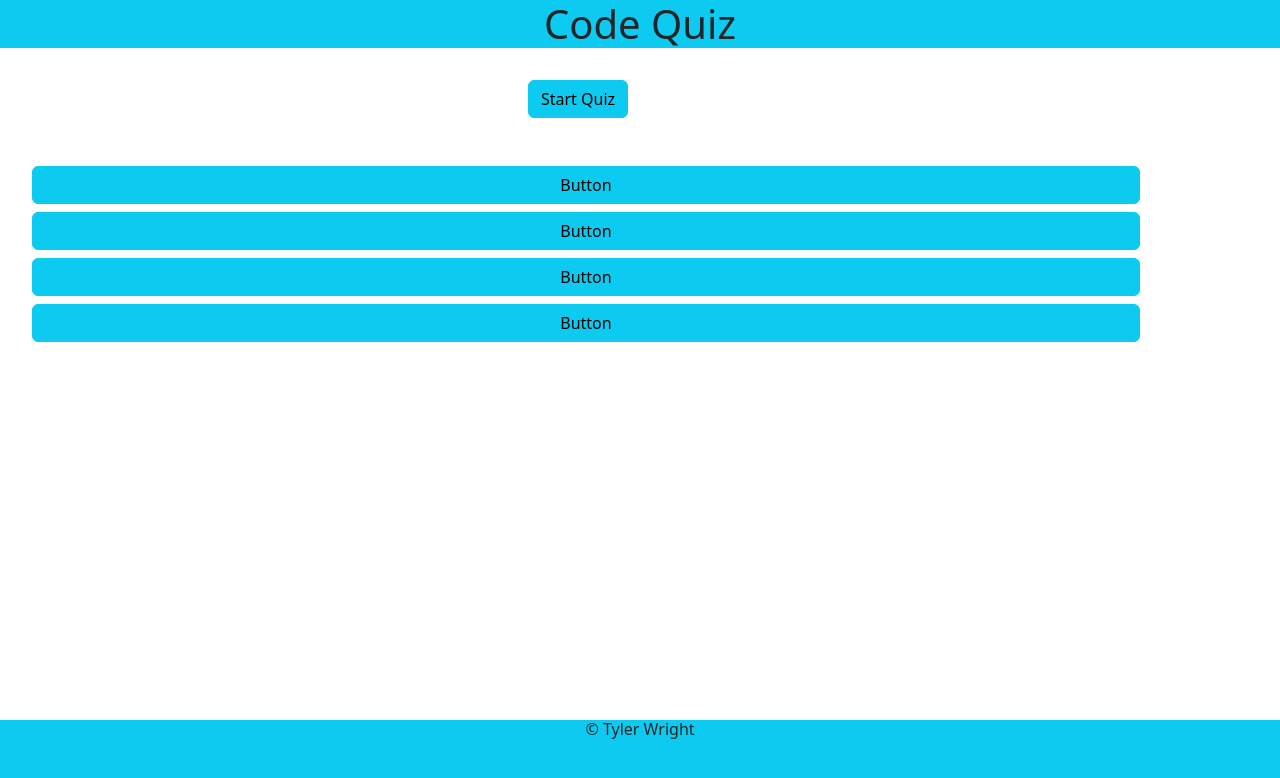
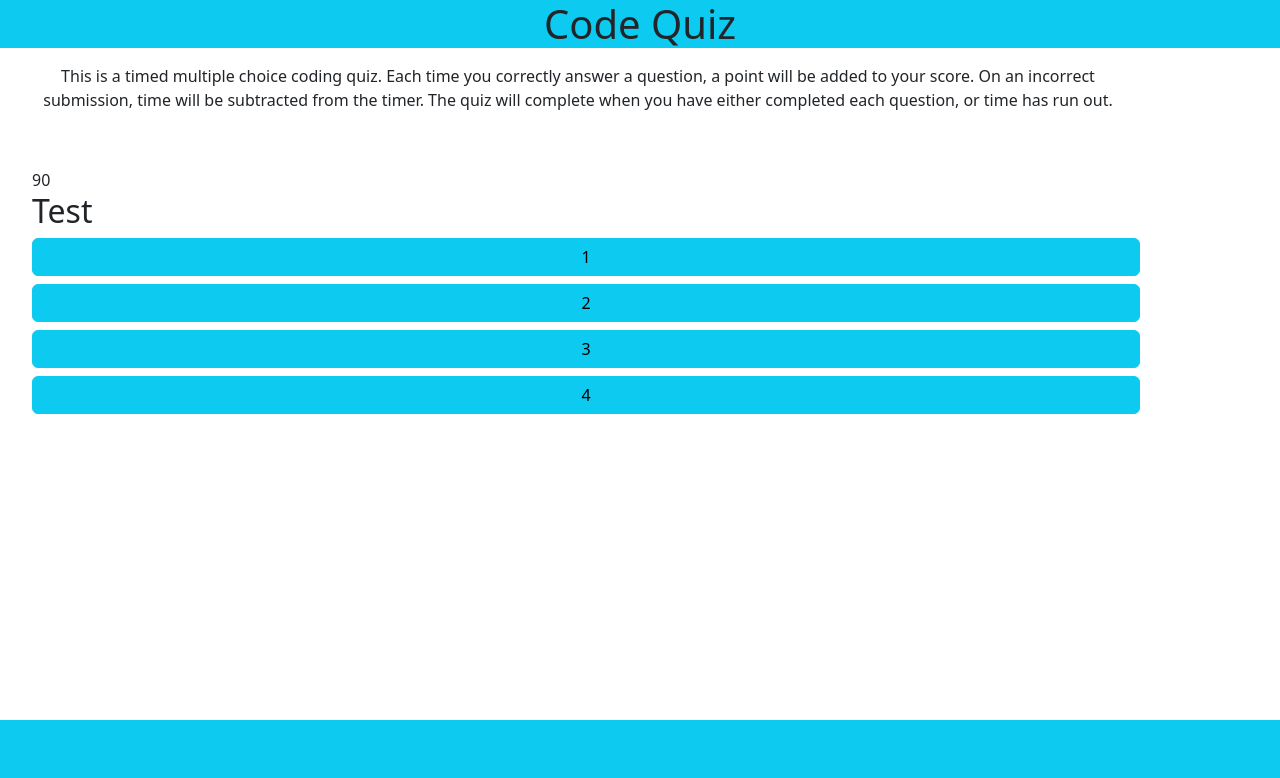
Before and after one commit to orosunn/Web-APIs-Code-Quiz, a plain HTML site: page index.html in a window 1280 px wide. Both pictures are taken after a click on the button "Start Quiz". Drawn offline with nearby package versions, Linux system fonts and the light colour scheme.

Commit message:
Draft 1 submission - incomplete but some functions up and running

```diff
--- a/Assets/script.js
+++ b/Assets/script.js
@@ -0,0 +1,84 @@
+var startEl = document.getElementById("startButton");
+var quizEl = document.getElementById("quiz");
+var statEl = document.getElementById("stat-page");
+var questionsEl = document.getElementById("questions");
+var option1El = document.getElementById("option1");
+var option2El = document.getElementById("option2");
+var option3El = document.getElementById("option3");
+var option4El = document.getElementById("option4");
+var timerEl = document.getElementById("timer");
+
+quizEl.style.display = "none"
+statEl.style.display = "none"
+
+let timer;
+let timeRemaining = 90;
+
+var questionsList = [
+    {
+        question: "Test",
+        choices: ["1", "2", "3", "4"],
+        answer: "1"
+    },
+    {
+        question: "Test - second",
+        choices: ["1", "2", "3", "4"],
+        answer: "1"
+    },
+    {
+        question: "Test - last",
+        choices: ["1", "2", "3", "4"],
+        answer: "1"
+    },
+
+];
+
+var questionDisp = 0;
+var score = 0;
+
+option1El.addEventListener("click", check);
+option2El.addEventListener("click", check);
+option3El.addEventListener("click", check);
+option4El.addEventListener("click", check);
+
+startEl.addEventListener("click", function () {
+    quizEl.style.display = "block"
+    startEl.style.display = "none"
+    displayQuestion()
+    startTimer()
+});
+
+function displayQuestion() {
+    questionsEl.textContent = questionsList[questionDisp].question
+    option1El.textContent = questionsList[questionDisp].choices[0]
+    option2El.textContent = questionsList[questionDisp].choices[1]
+    option3El.textContent = questionsList[questionDisp].choices[2]
+    option4El.textContent = questionsList[questionDisp].choices[3]
+};
+
+
+function check(event) {
+    var optionSelected = event.target.textContent
+    console.log(optionSelected)
+    if (optionSelected == questionsList[questionDisp].answer) {
+        score++ // score = score + 1
+    } else {
+// timer -=5
+    }
+    if (questionDisp < questionsList.length - 1) {
+        questionDisp++
+        displayQuestion()
+    } else {
+ // display stat page
+    }
+};
+
+function startTimer() {
+    timer = setInterval(function () {
+        if (timeRemaining <= 0) {
+            endQuiz();
+        } else {
+            timeRemaining--;
+        }
+    }, 1000);
+}
--- a/index.html
+++ b/index.html
@@ -14,31 +14,35 @@
     <header class="bg-info text-center">
 
         <h1>Code Quiz</h1>
+
     </header>
     <main>
 
-        <section id="start-page" class="container text-center m-2 p-2">
-            <p></p>
-            <button type="button" class="btn btn-info">Start Quiz</button>
+        <section id="start-page" class="container  m-2 p-2">
+            <p class="text-center">This is a timed multiple choice coding quiz. Each time you correctly answer a question, a point will be added to your score. On an incorrect submission, time will be subtracted from the timer. The quiz will complete when you have either completed each question, or time has run out.</p>
+            <button id="startButton" type="button" class="btn btn-info">Start Quiz</button>
         </section>
+
         <section id="quiz" class="container m-3 p-3">
+            <div id="timer">90</div>
             <h2 id="questions"></h2>
             <div class="d-grid gap-2">
 
-                <button class="btn btn-info" type="button">Button</button>
-                <button class="btn btn-info" type="button">Button</button>
-                <button class="btn btn-info" type="button">Button</button>
-                <button class="btn btn-info" type="button">Button</button>
+                <button id= "option1" class="btn btn-info" type="button">Button</button>
+                <button id= "option2" class="btn btn-info" type="button">Button</button>
+                <button id= "option3" class="btn btn-info" type="button">Button</button>
+                <button id= "option4" class="btn btn-info" type="button">Button</button>
 
             </div>
+            <h3 id="evaluate"></h3>
         </section>
+
         <section id="stat-page">
 
         </section>
+
     </main>
-    <footer class="bg-info text-center">
-       <h6> &copy; Tyler Wright </h6>
-    </footer>
+    <footer class="bg-info"></footer>
     <script src="https://cdn.jsdelivr.net/npm/bootstrap@5.3.2/dist/js/bootstrap.bundle.min.js"
         integrity="sha384-C6RzsynM9kWDrMNeT87bh95OGNyZPhcTNXj1NW7RuBCsyN/o0jlpcV8Qyq46cDfL"
         crossorigin="anonymous"></script>
```
Also changed, not shown: 1 other file.
